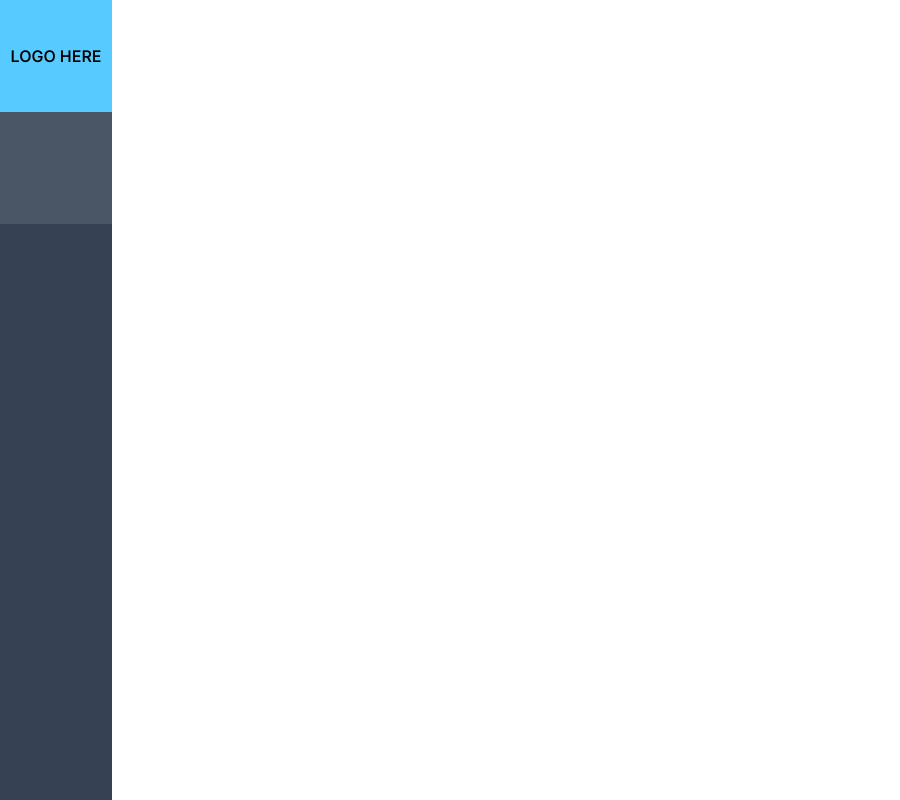
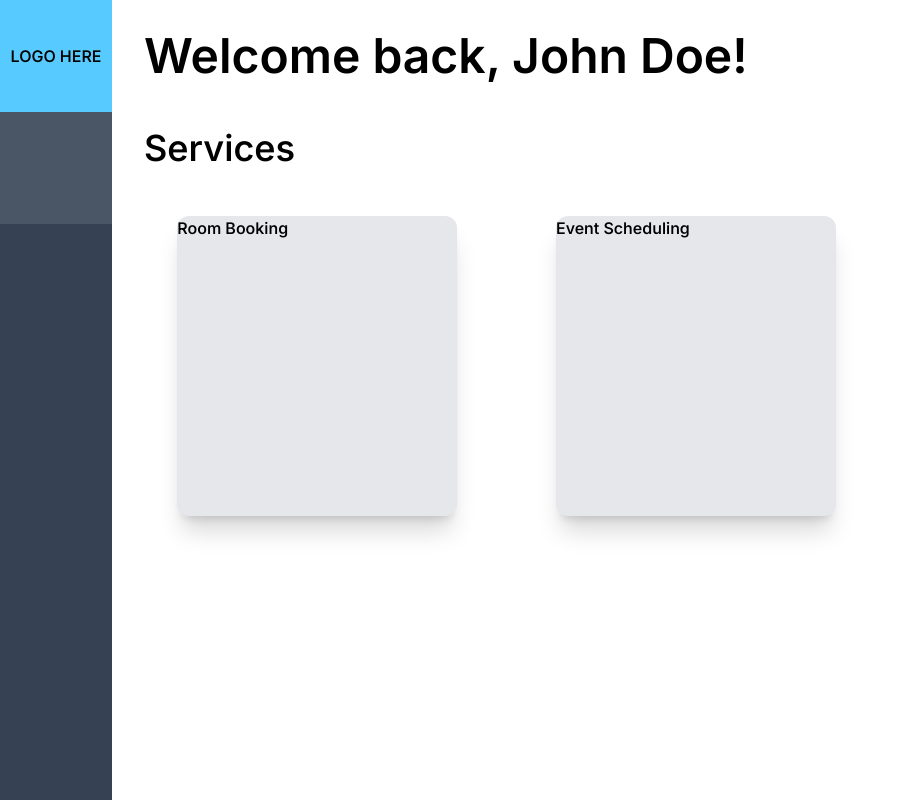
Before and after one commit to DaSmelterSaif/campus-management-sys-frontend, a Vue app: page /dashboard in a window 1280 px wide. Shown: the whole page, without its empty margins (0-900 px from the left). Built offline with nearby package versions, Linux system fonts and the light colour scheme.

Commit message:
dashboard + removed unused files

```diff
--- a/src/components/Dashboard.vue
+++ b/src/components/Dashboard.vue
@@ -3,19 +3,33 @@
         <SidebarButton class="bg-primary flex justify-center items-center">LOGO HERE</SidebarButton>
         <SidebarButton class="bg-gray-600" />
     </div>
+    <div class="ml-28 p-8">
+        <h1 class="mb-12 text-5xl font-semibold">Welcome back, {{ name }}!</h1>
+        <h2 class="text-4xl mb-12">Services</h2>
+        <!-- Services -->
+        <div class="grid grid-cols-3 gap-8 justify-items-center">
+            <ServiceCard v-for="service in services">{{ service.name }}</ServiceCard>
+        </div>
+    </div>
 </template>
 
 <script>
 import SidebarButton from './Dashboard_components/SidebarButton.vue';
+import ServiceCard from './Dashboard_components/ServiceCard.vue';
 
 export default {
     data() {
         return {
-
+            name: "John Doe",
+            services: [
+                { "name": "Room Booking" },
+                { "name": "Event Scheduling" },
+            ],
         }
     },
     components: {
-        SidebarButton
+        SidebarButton,
+        ServiceCard
     }
 }
 </script>
--- /dev/null
+++ b/src/components/Dashboard_components/ServiceCard.vue
@@ -0,0 +1,13 @@
+<template>
+    <div class="min-w-70 h-75 rounded-xl bg-gray-200 shadow-xl/15">
+        <slot />
+    </div>
+</template>
+
+<script>
+export default {
+    data() {
+
+    }
+}
+</script>
--- /dev/null
+++ b/src/components/FormPage.vue
@@ -0,0 +1,13 @@
+<template></template>
+
+<script>
+export default {
+    data() {
+        return {
+
+        }
+    }
+}
+</script>
+
+<style scoped></style>
--- a/src/components/MainPage.vue
+++ /dev/null
@@ -1,16 +0,0 @@
-<template>
-    <!-- TODO - Rename to Dashboard -->
-    <RoomBooking class="w-100 h-30 p-4 bg-amber-300 rounded-2xl" />
-</template>
-
-<script>
-import RoomBooking from './RoomBooking.vue';
-
-export default {
-    components: {
-        RoomBooking
-    }
-}
-</script>
-
-<style scoped></style>
--- a/src/components/RoomBooking.vue
+++ /dev/null
@@ -1,11 +0,0 @@
-<template>
-    <!-- TODO - Add folder heirarchy for dashboard components -->
-    <div>
-        Hello, World!
-    </div>
-</template>
-
-<script>
-</script>
-
-<style scoped></style>
--- a/src/style.css
+++ b/src/style.css
@@ -4,6 +4,7 @@
 @theme {
   --color-beige: #ede8d0;
   --color-primary: #57caff;
+  --color-secondary: #e08b61;
   --color-muted: #8adaff;
   --color-clicked-btn: #00a4f0;
   --color-hovered-btn: #24baff;
```
